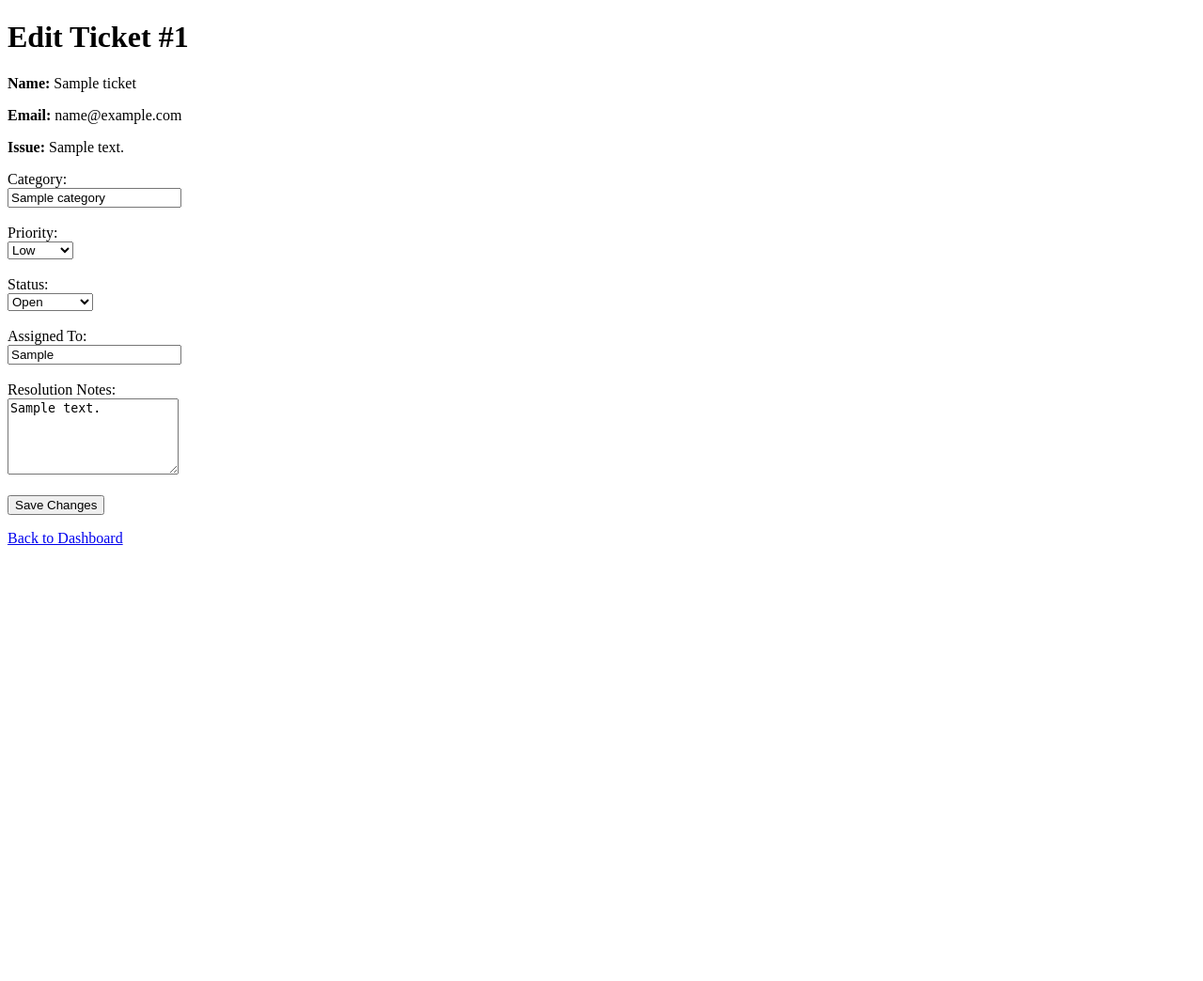
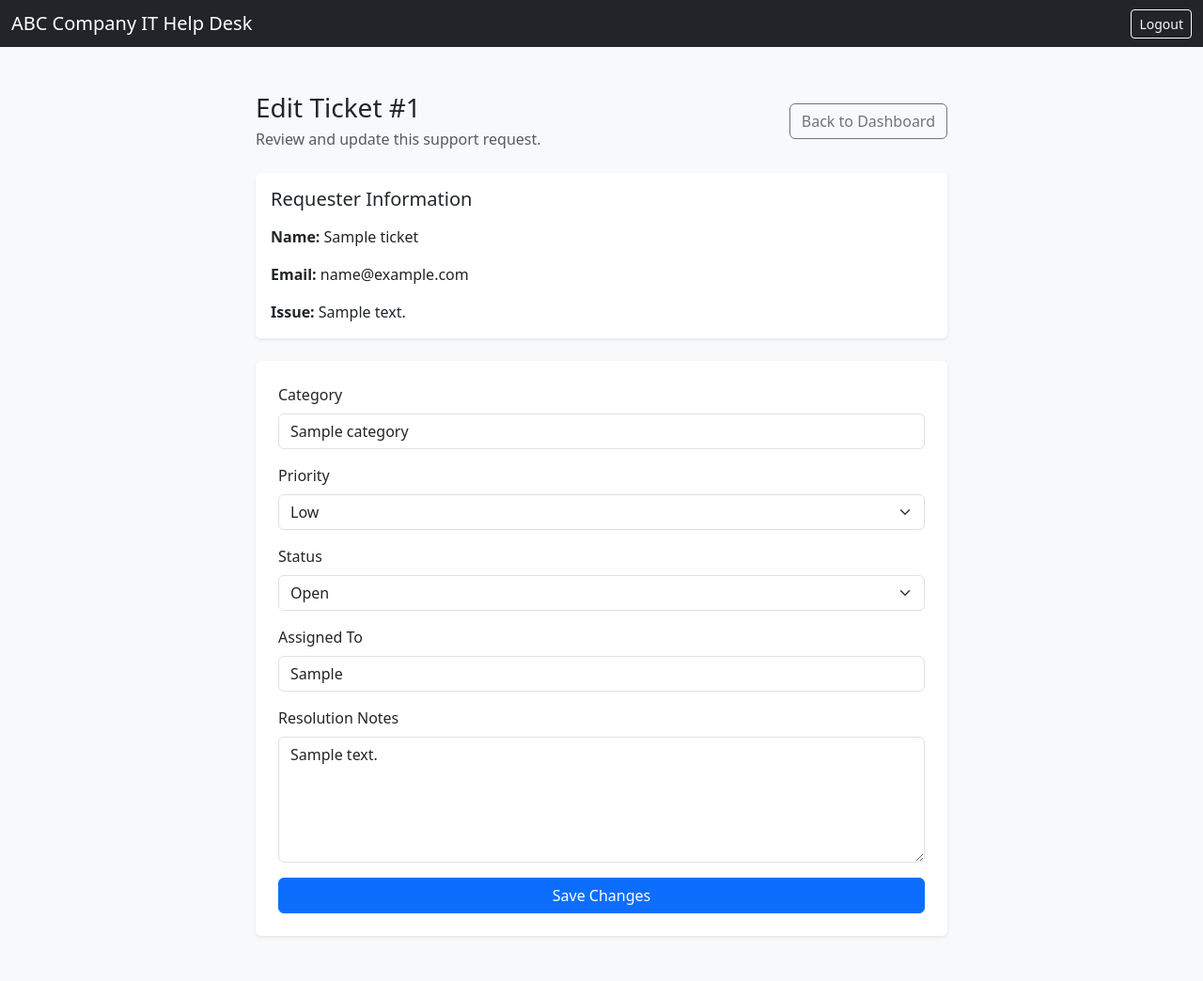
Before and after one commit to jonathanwalker44/smart-it-help-desk, a Flask app: page /ticket/1 in a window 1280 px wide. Shown: the whole page at 94% size. Before the commit the page ends 580 px from the top, so only its background shows below. Run offline with Flask 3, Linux system fonts and the light colour scheme; the visitor is signed in with stand-in values (Sample User, id 1); a database or web service that is not in the repository returns one stand-in record (values such as "Sample title"); some libraries are stand-ins or nearby versions.

Commit message:
Add in formatting with bootstrap to ticket page for appearance

```diff
--- a/templates/ticket.html
+++ b/templates/ticket.html
@@ -4,45 +4,137 @@
     <meta charset="UTF-8">
     <meta name="viewport" content="width=device-width, initial-scale=1.0">
     <title>Edit Ticket</title>
+
+    <link href="https://cdn.jsdelivr.net/npm/bootstrap@5.3.3/dist/css/bootstrap.min.css" rel="stylesheet">
 </head>
-<body>
 
-    <h1>Edit Ticket #{{ ticket[0] }}</h1>
+<body class="bg-light">
 
-    <p><strong>Name:</strong> {{ ticket[1] }}</p>
-    <p><strong>Email:</strong> {{ ticket[2] }}</p>
-    <p><strong>Issue:</strong> {{ ticket[3] }}</p>
+<nav class="navbar navbar-dark bg-dark">
+    <div class="container-fluid">
+        <span class="navbar-brand mb-0 h1">ABC Company IT Help Desk</span>
+        <a href="/logout" class="btn btn-outline-light btn-sm">Logout</a>
+    </div>
+</nav>
 
-    <form method="POST">
+<div class="container py-5">
 
-        <label>Category:</label><br>
-        <input type="text" name="category" value="{{ ticket[4] or '' }}"><br><br>
+    <div class="row justify-content-center">
+        <div class="col-lg-8">
 
-        <label>Priority:</label><br>
-        <select name="priority">
-            <option value="Low" {% if ticket[5] == 'Low' %}selected{% endif %}>Low</option>
-            <option value="Medium" {% if ticket[5] == 'Medium' %}selected{% endif %}>Medium</option>
-            <option value="High" {% if ticket[5] == 'High' %}selected{% endif %}>High</option>
-        </select><br><br>
+            <div class="d-flex justify-content-between align-items-center mb-4">
+                <div>
+                    <h1 class="h3 mb-1">Edit Ticket #{{ ticket[0] }}</h1>
+                    <p class="text-muted mb-0">Review and update this support request.</p>
+                </div>
 
-        <label>Status:</label><br>
-        <select name="status">
-            <option value="Open" {% if ticket[6] == 'Open' %}selected{% endif %}>Open</option>
-            <option value="In Progress" {% if ticket[6] == 'In Progress' %}selected{% endif %}>In Progress</option>
-            <option value="Resolved" {% if ticket[6] == 'Resolved' %}selected{% endif %}>Resolved</option>
-        </select><br><br>
+                <a href="/dashboard" class="btn btn-outline-secondary">
+                    Back to Dashboard
+                </a>
+            </div>
 
-        <label>Assigned To:</label><br>
-        <input type="text" name="assigned_to" value="{{ ticket[7] or '' }}"><br><br>
+            <div class="card shadow-sm border-0 mb-4">
+                <div class="card-body">
 
-        <label>Resolution Notes:</label><br>
-        <textarea name="resolution_notes" rows="5">{{ ticket[8] or '' }}</textarea><br><br>
+                    <h5 class="card-title mb-3">Requester Information</h5>
 
-        <button type="submit">Save Changes</button>
+                    <p><strong>Name:</strong> {{ ticket[1] }}</p>
+                    <p><strong>Email:</strong> {{ ticket[2] }}</p>
+                    <p class="mb-0"><strong>Issue:</strong> {{ ticket[3] }}</p>
 
-    </form>
+                </div>
+            </div>
 
-    <p><a href="/dashboard">Back to Dashboard</a></p>
+            <div class="card shadow-sm border-0">
+                <div class="card-body p-4">
+
+                    <form method="POST">
+
+                        <div class="mb-3">
+                            <label class="form-label">Category</label>
+                            <input
+                                type="text"
+                                name="category"
+                                class="form-control"
+                                value="{{ ticket[4] or '' }}">
+                        </div>
+
+                        <div class="mb-3">
+                            <label class="form-label">Priority</label>
+                            <select name="priority" class="form-select">
+
+                                <option value="Low"
+                                    {% if ticket[5] == 'Low' %}selected{% endif %}>
+                                    Low
+                                </option>
+
+                                <option value="Medium"
+                                    {% if ticket[5] == 'Medium' %}selected{% endif %}>
+                                    Medium
+                                </option>
+
+                                <option value="High"
+                                    {% if ticket[5] == 'High' %}selected{% endif %}>
+                                    High
+                                </option>
+
+                            </select>
+                        </div>
+
+                        <div class="mb-3">
+                            <label class="form-label">Status</label>
+                            <select name="status" class="form-select">
+
+                                <option value="Open"
+                                    {% if ticket[6] == 'Open' %}selected{% endif %}>
+                                    Open
+                                </option>
+
+                                <option value="In Progress"
+                                    {% if ticket[6] == 'In Progress' %}selected{% endif %}>
+                                    In Progress
+                                </option>
+
+                                <option value="Resolved"
+                                    {% if ticket[6] == 'Resolved' %}selected{% endif %}>
+                                    Resolved
+                                </option>
+
+                            </select>
+                        </div>
+
+                        <div class="mb-3">
+                            <label class="form-label">Assigned To</label>
+                            <input
+                                type="text"
+                                name="assigned_to"
+                                class="form-control"
+                                value="{{ ticket[7] or '' }}">
+                        </div>
+
+                        <div class="mb-3">
+                            <label class="form-label">Resolution Notes</label>
+                            <textarea
+                                name="resolution_notes"
+                                class="form-control"
+                                rows="5">{{ ticket[8] or '' }}</textarea>
+                        </div>
+
+                        <div class="d-grid">
+                            <button type="submit" class="btn btn-primary">
+                                Save Changes
+                            </button>
+                        </div>
+
+                    </form>
+
+                </div>
+            </div>
+
+        </div>
+    </div>
+
+</div>
 
 </body>
 </html>
```
